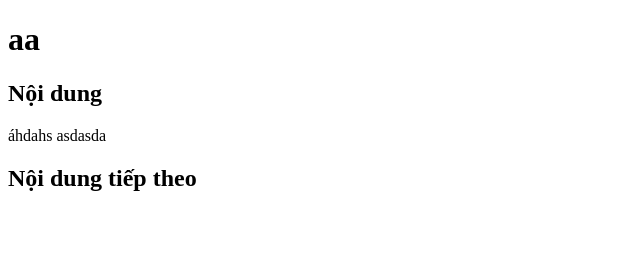
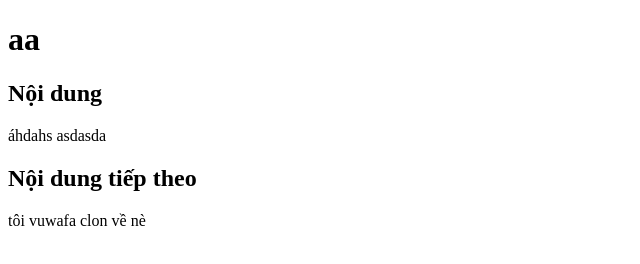
Before and after one commit to luuvanduc82/Portfolio, a plain HTML site: page index.html in a window 1280 px wide. Shown: the whole page, without its empty margins (0-640 px from the left). Drawn offline with Linux system fonts and the light colour scheme.

Commit message:
lần đàu clone

```diff
--- a/index.html
+++ b/index.html
@@ -14,6 +14,7 @@
     áhdahs asdasda
     <p></p>
     <h2>Nội dung tiếp theo</h2>
+    <p> tôi vuwafa clon về nè</p>
 </body>
 
 </html>
```
